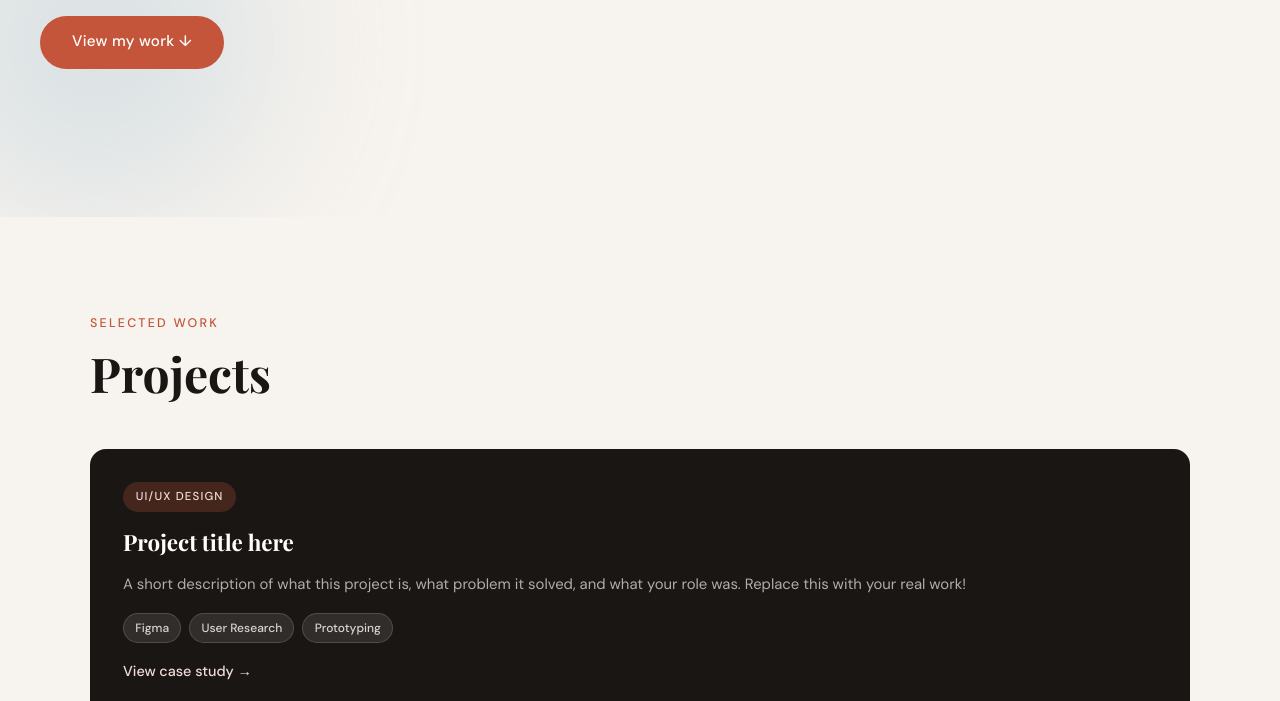
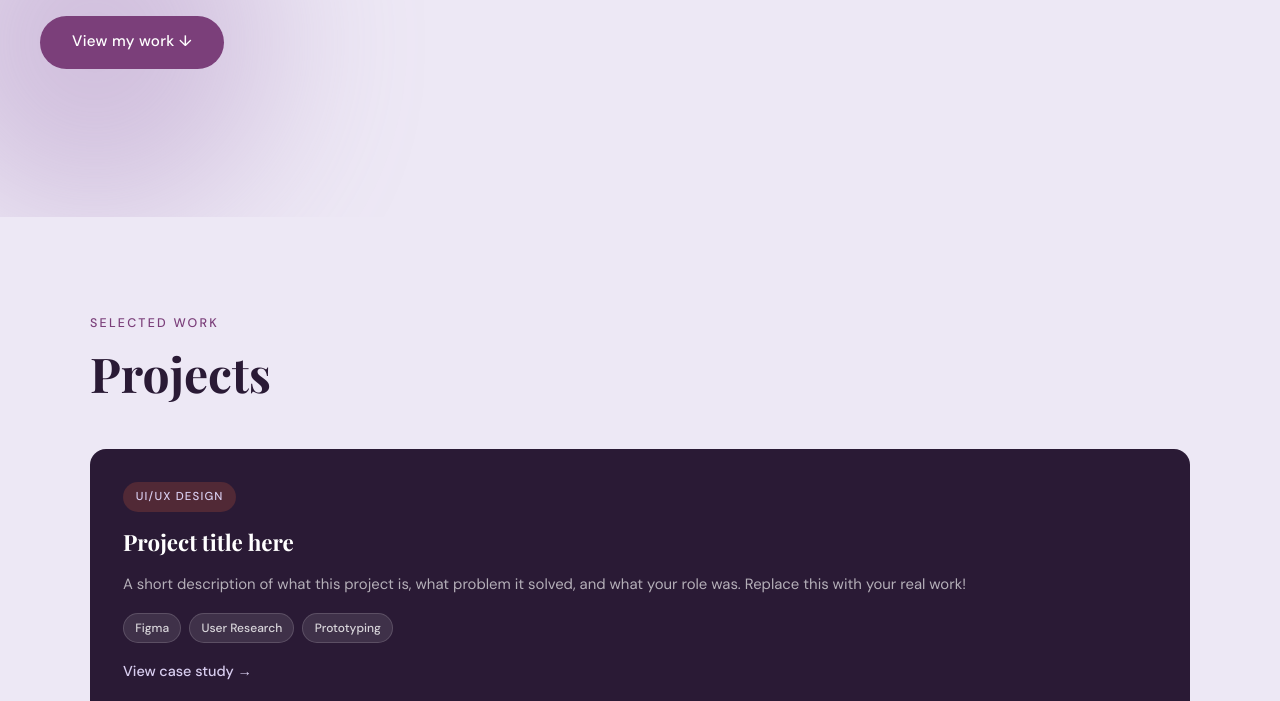
Before and after one commit to majopombo/majopombo, a plain HTML site: page index.html in a window 1280 px wide. Shown: the part 583-1284 px from the top of the page. Drawn offline with nearby package versions, Linux system fonts and the light colour scheme; a web font is replaced by a local one.

Commit message:
updated color scheme to purple palette

```diff
--- a/style.css
+++ b/style.css
@@ -8,14 +8,14 @@
 }
 
 :root {
-  --cream: #F7F3EE;
-  --ink: #1A1614;
-  --ink-soft: #4A4240;
-  --accent: #C4553A;
-  --accent-light: #F0DDD7;
-  --purple: #7B5EA7;
-  --purple-light: #EDE8F5;
-  --border: rgba(26,22,20,0.12);
+  --cream: #EDE8F5;           /* soft lavender background */
+  --ink: #2A1A35;             /* deep purple-black text */
+  --ink-soft: #6B5880;        /* muted purple for body text */
+  --accent: #7B3F7A;          /* deep plum for buttons & highlights */
+  --accent-light: #D9CEF0;    /* light lavender for tags */
+  --purple: #9B72B0;          /* mid purple accent */
+  --purple-light: #EDE8F5;    /* soft lavender */
+  --border: rgba(42,26,53,0.12);
   --font-display: 'Playfair Display', Georgia, serif;
   --font-body: 'DM Sans', sans-serif;
   --radius: 16px;
@@ -100,7 +100,7 @@ ul { list-style: none; }
 .blob-1 {
   width: 500px;
   height: 500px;
-  background: #D4A8C7;
+  background: #C4A8D4;   /* soft purple */
   top: -100px;
   right: -100px;
 }
@@ -108,7 +108,7 @@ ul { list-style: none; }
 .blob-2 {
   width: 350px;
   height: 350px;
-  background: #A8C4D4;
+  background: #9B72B0;   /* deeper purple */
   bottom: 0;
   left: -80px;
 }
@@ -291,7 +291,7 @@ ul { list-style: none; }
 
 .project-card--featured {
   grid-column: span 2;
-  background: var(--ink);
+  background: #2A1A35;   /* deep plum instead of near-black */
   color: white;
   border-color: transparent;
 }
```
